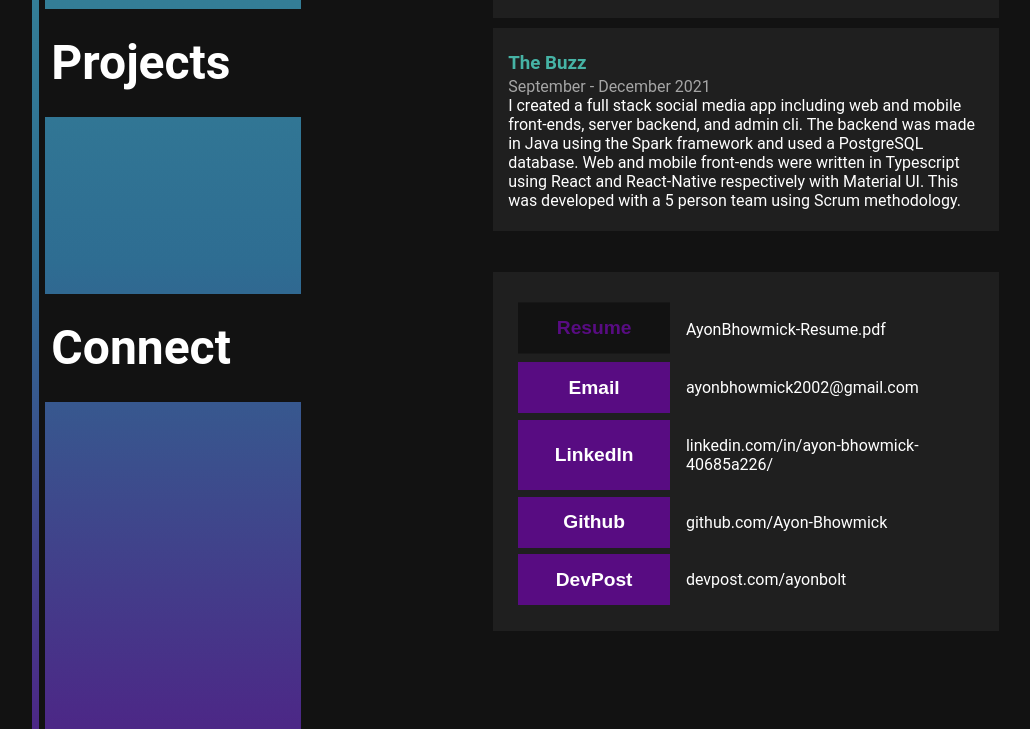
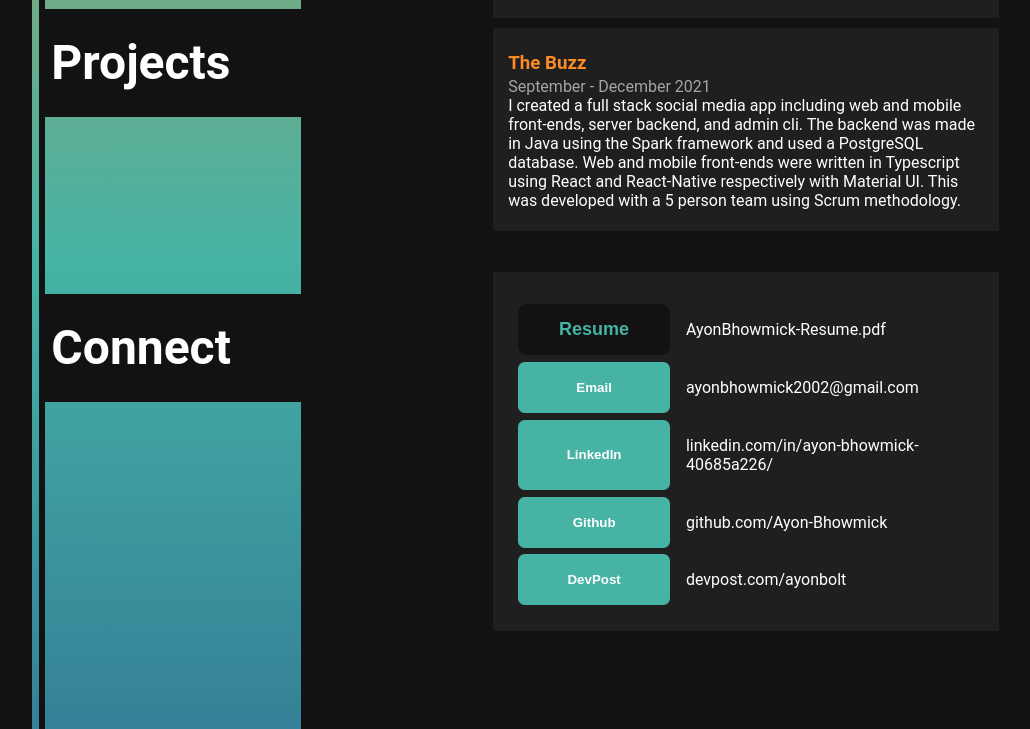
Before and after one commit to Ayon-Bhowmick/Ayon-Bhowmick.github.io, a Gatsby site in the folder portfolio/: page / in a window 1280 px wide. In both pictures the pointer is over the button "Resume". Shown: the part 3586-4315 px from the top of the page, without its empty margins (147-1177 px from the left). Built offline with nearby package versions, Linux system fonts and the light colour scheme; Gatsby itself is replaced by a stand-in of ours.

Commit message:
changed colors and css

```diff
--- a/portfolio/src/styles/connect.scss
+++ b/portfolio/src/styles/connect.scss
@@ -1,5 +1,6 @@
 @import "vars.scss";
 @import "global.scss";
+
 
 .conBox {
     @extend .box;
@@ -8,6 +9,7 @@
 }
 
 .conElement {
+    $hoverHight: -7%;
     display: grid;
     grid-template-columns: 1fr 2fr;
     margin-top: 1.5%;
@@ -21,35 +23,25 @@
 
 
     .btn {
+        position: relative;
         display: flex;
         color: #fff;
-        background: $first;
+        background: $sixth;
         border: none;
-        font-size: larger;
         padding: 0.5em 1em;
-        font-weight: 700;
         transition: all 0.2s ease-in-out;
         align-items: center;
         justify-content: center;
+        border-radius: 0.5em;
         grid-column: 1 / 2;
+        font-weight: 700;
+    }
+
+    .btn:hover {
+        background-color: $bgColor;
+        color: $sixth;
+        font-size: large;
+        cursor: pointer;
+        // transform: translate(0, $hoverHight);
     }
 }
-
-.conElement:hover {
-    $hoverHight: -3%;
-    .btn {
-        background-color: $bgColor;
-        color: $first;
-        transform: translate(0, $hoverHight);
-    }
-
-    .p {
-        color: $first;
-        transform: translate(0, $hoverHight);
-    }
-}
-
-.conElement:hover .btn:active {
-    transform: translate(0);
-    box-shadow: none;
-}
--- a/portfolio/src/styles/title.scss
+++ b/portfolio/src/styles/title.scss
@@ -73,5 +73,5 @@ $offset: 15%;
 }
 
 #purple {
-    background: linear-gradient(180deg, $sixth, $first);
+    background: linear-gradient(180deg, $sixth, $seventh);
 }
--- a/portfolio/src/styles/vars.scss
+++ b/portfolio/src/styles/vars.scss
@@ -3,8 +3,16 @@ $first: #580C82;
 $second: #8F30A1;
 $third: #FE4773;
 $fourth: #F6D68D;
-$fifth: #46B3A5;
-$sixth: #2E6D92;
+$fifth: #FB8B24;
+$sixth: #46B3A5;
+$seventh: #2E6D92;
+
+// $first: #FB8B24;
+// $second: #0071A2;
+// $third: #F63E02;
+// $fourth: #820263;
+// $fifth: #CE1483;
+// $sixth: #05386B;
 
 $projHeight: 140vh;
 $conHeight: 81vh;
```
